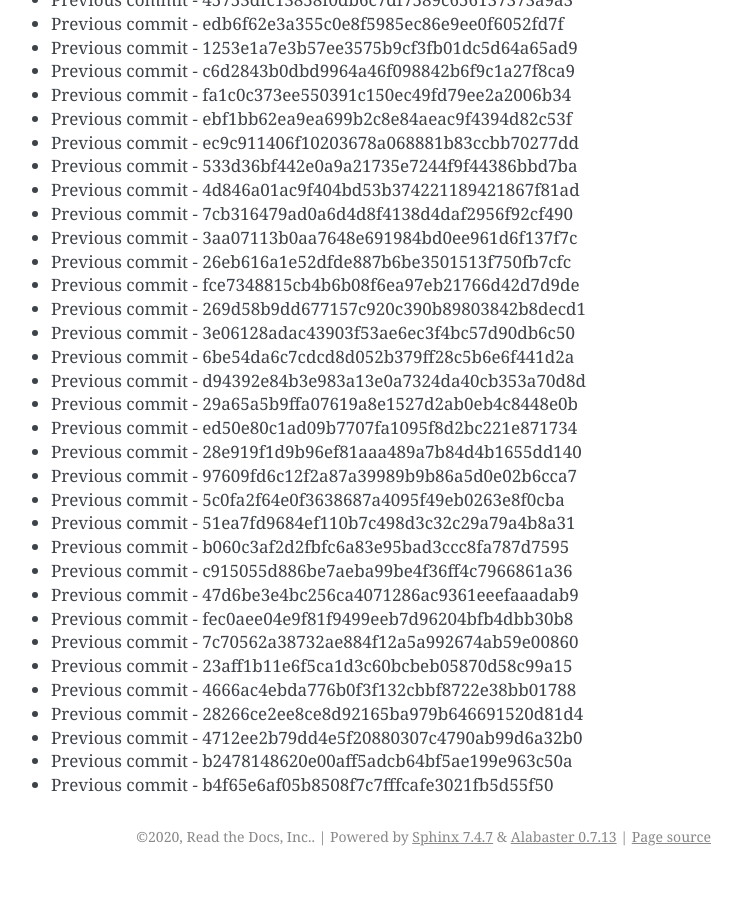
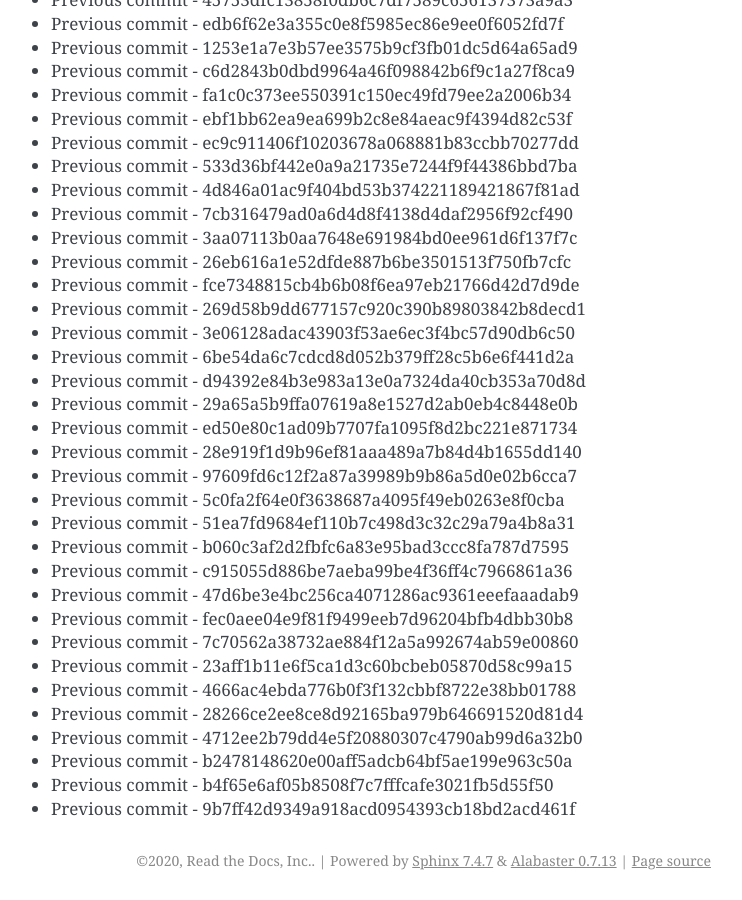
Before and after one commit to readthedocs/rtd-git-stresstest, a Sphinx documentation site: the page built from docs/updates.rst, in a window 1280 px wide and 900 px high, scrolled down 80042 px. Shown: the whole window, without its empty margins (399-1141 px from the left). Built offline with Sphinx 7.4.7, drawn with Linux system fonts in a browser that asks for light colours; before the commit the page ends 80918 px from its top, so only the background shows below that.

Commit message:
Generating commit from previous: 9b7ff42d9349a918acd0954393cb18bd2acd461f

```diff
--- a/docs/updates.rst
+++ b/docs/updates.rst
@@ -3395,3 +3395,4 @@ It can be tested for any performance characteristics.
 * Previous commit - 4712ee2b79dd4e5f20880307c4790ab99d6a32b0
 * Previous commit - b2478148620e00aff5adcb64bf5ae199e963c50a
 * Previous commit - b4f65e6af05b8508f7c7fffcafe3021fb5d55f50
+* Previous commit - 9b7ff42d9349a918acd0954393cb18bd2acd461f
```
